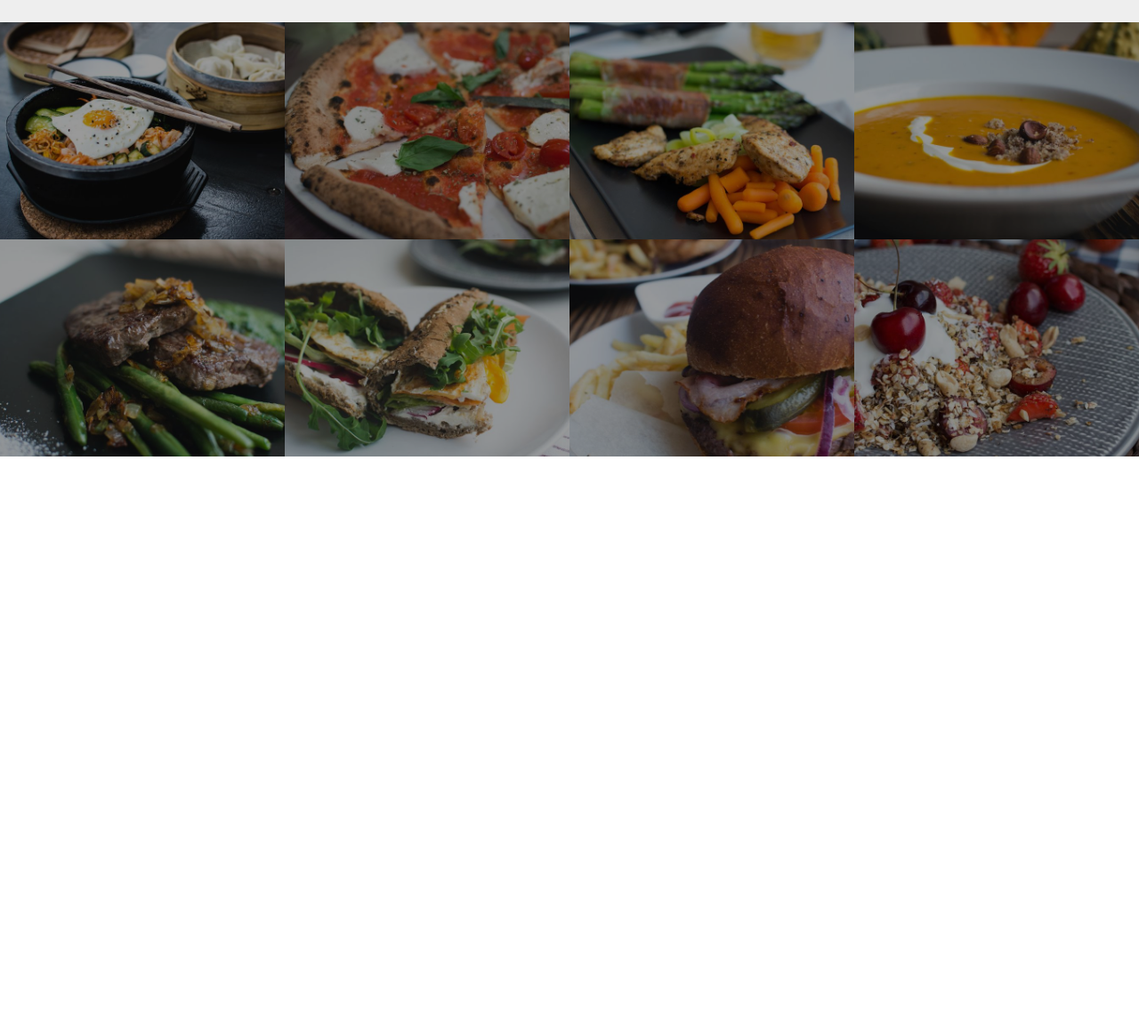
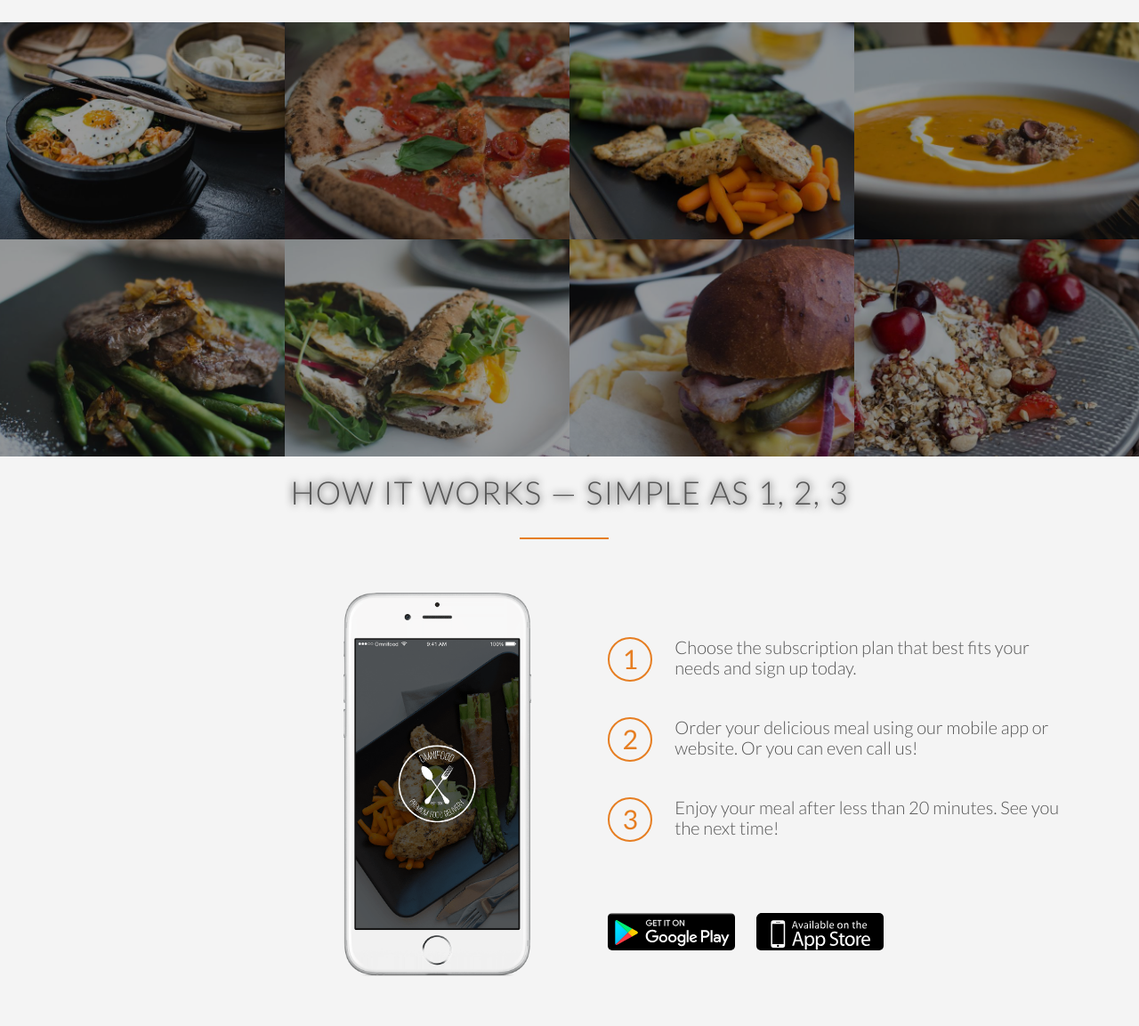
Before and after one commit to antonsos/omnifood, a plain HTML site: page index.html in a window 1280 px wide. Shown: the part 1450-2603 px from the top of the page at 89% size. Before the commit the page ends 1963 px from the top, so only its background shows below. Drawn offline with Linux system fonts and the light colour scheme; files whose address does not match are found by name.

Commit message:
added how works section and photo, fixed title and changed location home-bg

```diff
--- a/index.html
+++ b/index.html
@@ -92,7 +92,7 @@
     </div>
   </section>
   <section class="meals">
-    <ul class="meals__list">
+    <ul class="meals__list clearfix">
       <li class="meals__item">
         <figure class="meals__photo">
           <img src="resources/img/meals-page/Korean.jpg" alt="Korean bibimbap with egg and vegetables">
@@ -114,7 +114,7 @@
         </figure>
       </li>
     </ul>
-    <ul class="meals__list">
+    <ul class="meals__list clearfix">
       <li class="meals__item">
         <figure class="meals__photo">
           <img src="resources/img/meals-page/Paleo.jpg" alt="Paleo beef steak with vegetables">
@@ -137,5 +137,32 @@
       </li>
     </ul>
   </section>
+  <section class="how-works">
+    <div class="row">
+      <h2 class="how-works__title">How it works &mdash; Simple as 1, 2, 3</h2>
+    </div>
+    <div class="row">
+      <div class="col span-1-of-2 how-works__steps-box">
+        <div class="how-works__box-img">
+          <img src="resources/img/how-works-page/app-iPhone.png" alt="app for phone">
+        </div>
+      </div>
+      <div class="col span-1-of-2 how-works__steps-box">
+        <ol class="how-works__list">
+          <li class="how-works__item clearfix">
+            Choose the subscription plan that best fits your needs and sign up today.
+          </li>
+          <li class="how-works__item clearfix">
+            Order your delicious meal using our mobile app or website. Or you can even call us!
+          </li>
+          <li class="how-works__item clearfix">
+            Enjoy your meal after less than 20 minutes. See you the next time!
+          </li>
+        </ol>
+        <a href="#" class="btn-app play"><span class="visually-hidden">download application play</span></a>
+        <a href="#" class="btn-app store"><span class="visually-hidden">download application store</span></a>
+      </div>
+    </div>
+  </section>
 </body>
 </html>
--- a/resources/css/style.css
+++ b/resources/css/style.css
@@ -37,8 +37,23 @@
   clear: both;
 }
 
+.visually-hidden {
+	position: absolute !important;
+	clip: rect(1px 1px 1px 1px); /* IE6, IE7 */
+	clip: rect(1px, 1px, 1px, 1px);
+	padding:0 !important;
+	border:0 !important;
+	height: 1px !important;
+	width: 1px !important;
+	overflow: hidden;
+}
+
 section {
   padding: 80px 0 40px;
+}
+
+a {
+  outline: none;
 }
 
 /* --------- HEADENGS --------- */
@@ -85,7 +100,7 @@
   height: 100vh;
   background-image:
                     linear-gradient(rgba(0, 0, 0, .7), rgba(0, 0, 0, .7)),
-                    url(img/hero-bg.jpg);
+                    url(img/home-page/hero-bg.jpg);
   background-size: cover;
   background-position: center;
 }
@@ -185,8 +200,13 @@
   text-decoration: none;
 }
 
-.nav-main__link:hover {
+.nav-main__link:hover,
+.nav-main__link:focus {
   border-bottom: 2px solid #e67e22;
+}
+
+.nav-main__link:active {
+  border-bottom: 2px solid rgba(230, 125, 34, .5);
 }
 
 /* --------------------------------------- */
@@ -194,7 +214,7 @@
 /* --------------------------------------- */
 
 .features {
-  background-color: #eee;
+  background-color: #f4f4f4;
 }
 
 .features__title {
@@ -270,3 +290,120 @@
   transform: scale(1.03);
   opacity: 1;
 }
+
+/* --------------------------------------- */
+/* HOW WORKS */
+/* --------------------------------------- */
+
+.how-works {
+  padding-top: 20px;
+  background-color: #f4f4f4;
+}
+
+.how-works__title {
+  text-shadow:  0 0 10px black, 5px 5px 15px white;
+}
+
+.how-works__steps-box {
+  margin-top: 30px;
+}
+
+.how-works__steps-box:first-child {
+  padding-right: 3%;
+  text-align: right;
+}
+
+.how-works__steps-box:last-child {
+  padding-top: 50px;
+  padding-left: 3%;
+}
+
+.how-works__box-img {
+  display: inline-block;
+  width: 40%;
+}
+
+.how-works__box-img img {
+  width: 100%;
+}
+
+.how-works__list {
+  padding: 0;
+  margin: 0;
+}
+
+.how-works__item {
+  padding: 0;
+  margin: 0;
+  margin-bottom: 40px;
+  list-style: none;
+}
+
+.how-works__item:last-child {
+  margin-bottom: 80px;
+}
+
+.how-works__item::before {
+  display: block;
+  float: left;
+  width: 50px;
+  height: 50px;
+  padding-top: 5px;
+  margin-right: 25px;
+  border: 2px double #e67e22;
+  border-radius: 50%;
+  font-size: 150%;
+  font-weight: 400;
+  color: #e67e22;
+  text-align: center;
+  box-sizing: border-box;
+}
+
+.how-works__item:nth-child(1)::before {
+  content: "1";
+}
+
+.how-works__item:nth-child(2)::before {
+  content: "2";
+}
+
+.how-works__item:nth-child(3)::before {
+  content: "3";
+}
+
+.btn-app:link,
+.btn-app:visited {
+  display: inline-block;
+  width: 143px;
+  height: 42px;
+  margin-right: 20px;
+  border-radius: 5px;
+  vertical-align: bottom;
+  transition: .3s;
+}
+
+.play {
+  background-image: url(img/how-works/google_play_button.svg);
+  background-position: -3px 0;
+  background-size: 105%;
+  background-repeat: no-repeat;
+}
+
+.store {
+  width: 122px;
+  background-image: url(img/how-works/app_store_button.svg);
+  background-position: -1px -1px;
+  background-size: 102%;
+  background-repeat: no-repeat;
+}
+
+.btn-app:hover,
+.btn-app:focus {
+  transform: scale(1.15) translateY(-6px);
+  box-shadow: 0 5px 15px rgba(230, 125, 34, .9);
+}
+
+.btn-app:active {
+  transform: scale(1.1) translateY(-4px);
+  box-shadow: 0 3px 10px rgba(230, 125, 34, .9);
+}
```
Also changed, not shown: resources/css/img/home-page/hero-bg.jpg (renamed from resources/css/img/hero-bg.jpg), resources/css/img/how-works/app_store_button.svg (added), resources/css/img/how-works/google_play_button.svg (added), resources/img/how-works-page/app-iPhone.png (added).
